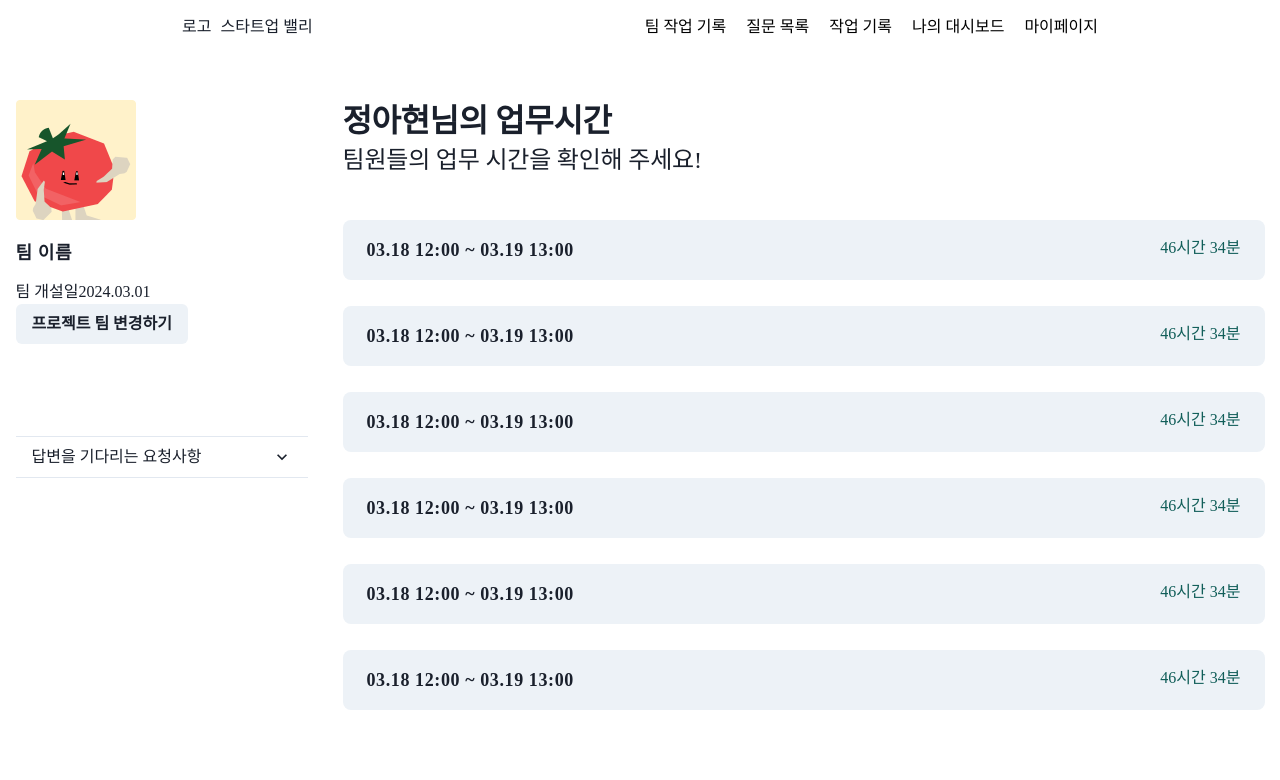
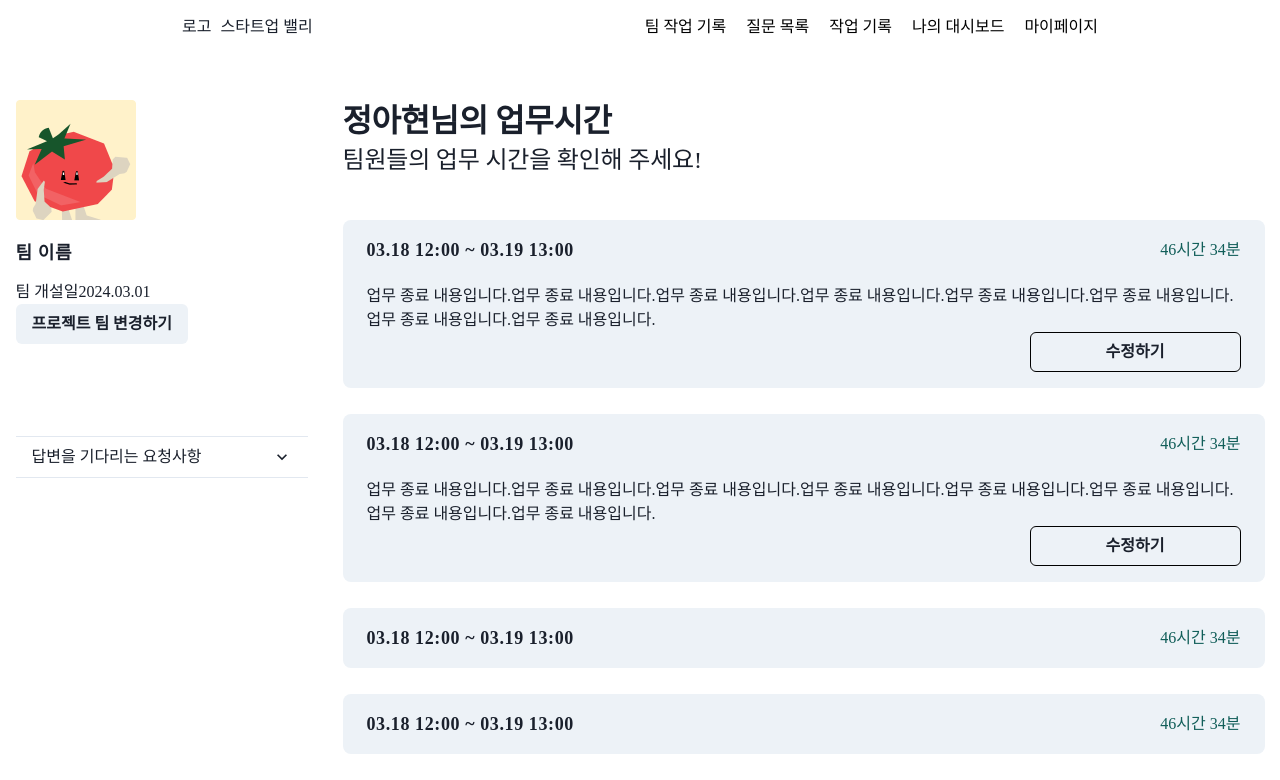
Before and after one commit to 9oormthon-univ/2024_BEOTKKOTTHON_TEAM_28_FE, a React (Vite) app: page /1/manage in a window 1280 px wide. Shown: the top 780 px of the page. Built offline with nearby package versions, Linux system fonts and the light colour scheme; a web font is replaced by a local one.

Commit message:
feat: 팀원 관리 TaskItem toggle 추가

```diff
--- a/src/component/manage/TaskItem.jsx
+++ b/src/component/manage/TaskItem.jsx
@@ -1,21 +1,38 @@
-import { Box, Flex } from '@chakra-ui/react';
+import { Box, Button, Flex } from '@chakra-ui/react';
 
-const TaskItem = () => {
+const TaskItem = ({ isToggled }) => {
   return (
     <Flex
-      justifyContent='space-between'
+      direction='column'
       gap='20px'
       paddingX='24px'
       paddingY='16px'
       background='gray.100'
       borderRadius='8px'
     >
-      <Box className='SubHead-xl'>03.18 12:00 ~ 03.19 13:00</Box>
-      <Box className='Body-lg' color='brandBold'>
-        46시간 34분
-      </Box>
+      <Flex width='100%' justifyContent='space-between' alignItems='center'>
+        <Box className='SubHead-xl'>03.18 12:00 ~ 03.19 13:00</Box>
+        <Box className='Body-lg' color='brandBold'>
+          46시간 34분
+        </Box>
+      </Flex>
+      {isToggled && (
+        <Flex direction='column' alignItems='flex-end'>
+          <Box>
+            업무 종료 내용입니다.업무 종료 내용입니다.업무 종료 내용입니다.업무 종료 내용입니다.업무
+            종료 내용입니다.업무 종료 내용입니다.업무 종료 내용입니다.업무 종료 내용입니다.
+          </Box>
+          <Button paddingX='75px' paddingY='13px' border='1px solid black'>
+            수정하기
+          </Button>
+        </Flex>
+      )}
     </Flex>
   );
 };
 
+TaskItem.propTypes = {
+  isToggled: Boolean,
+};
+
 export default TaskItem;
--- a/src/pages/ManagePage.jsx
+++ b/src/pages/ManagePage.jsx
@@ -18,8 +18,8 @@ const ManagePage = () => {
             <Box className='Display-sm'>팀원들의 업무 시간을 확인해 주세요!</Box>
           </Flex>
           <Flex direction='column' gap='26px'>
-            <TaskItem />
-            <TaskItem />
+            <TaskItem isToggled />
+            <TaskItem isToggled />
             <TaskItem />
             <TaskItem />
             <TaskItem />
```
